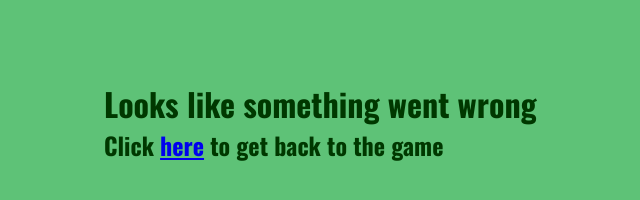
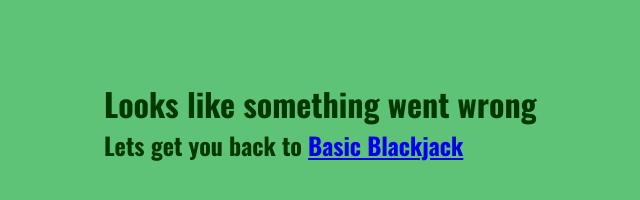
Before and after one commit to codebystu/basic-blackjack, a website: page 404.html in a window 1280 px wide. Shown: the whole page, without its empty margins (24-664 px from the left). Drawn offline with nearby package versions, Linux system fonts and the light colour scheme.

Commit message:
ufix 404 meta and link

```diff
--- a/404.html
+++ b/404.html
@@ -3,6 +3,7 @@
 <head>
     <meta charset="UTF-8">
     <meta name="viewport" content="width=device-width, initial-scale=1.0">
+    <meta name="Description" content="Blackjack game written using html, css and javascript for fullstack web development course">
     <link rel="stylesheet" href="assets/css/style.css">
     <title>Basic Blackjack</title>
 </head>
@@ -10,7 +11,7 @@
     <div id="container">
     <div id="error-message">
         <h1>Looks like something went wrong</h1>
-        <h2>Click <a href="index.html">here</a> to get back to the game</h2>
+        <h2>Lets get you back to <a href="index.html">Basic Blackjack</a></h2>
     </div>
     </div>
 </body>
```
